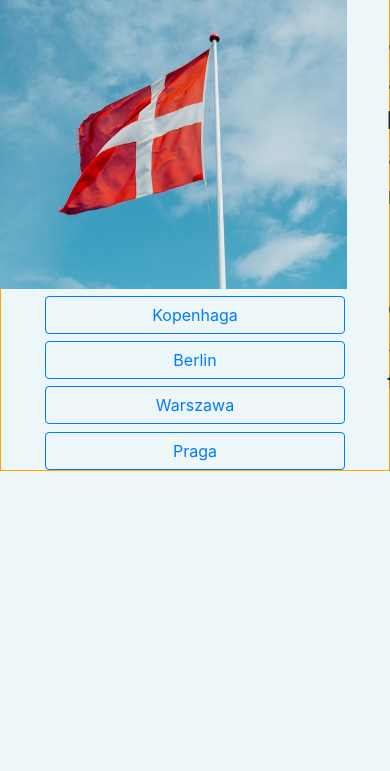
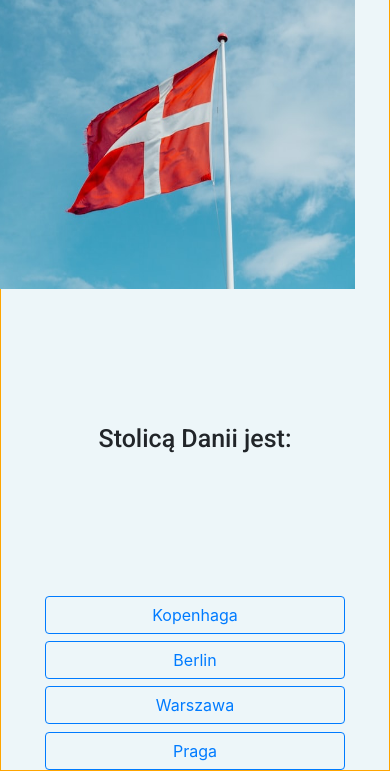
Before and after one commit to KamilKula5/Quiz_app, a plain HTML site: page index.html in a window 390 px wide. Shown: the part 368-1139 px from the top of the page. Before the commit the page ends 844 px from the top, so only its background shows below. Drawn offline with nearby package versions, Linux system fonts and the light colour scheme.

Commit message:
Naprawa responsywności na mniejszych telefonach

```diff
--- a/styles.css
+++ b/styles.css
@@ -155,3 +155,8 @@ body {
     align-items: center;
     flex-direction: column;
 }
+@media (max-width: 658px) {
+    .first-question{
+        flex-direction: column;
+    }
+}
```
